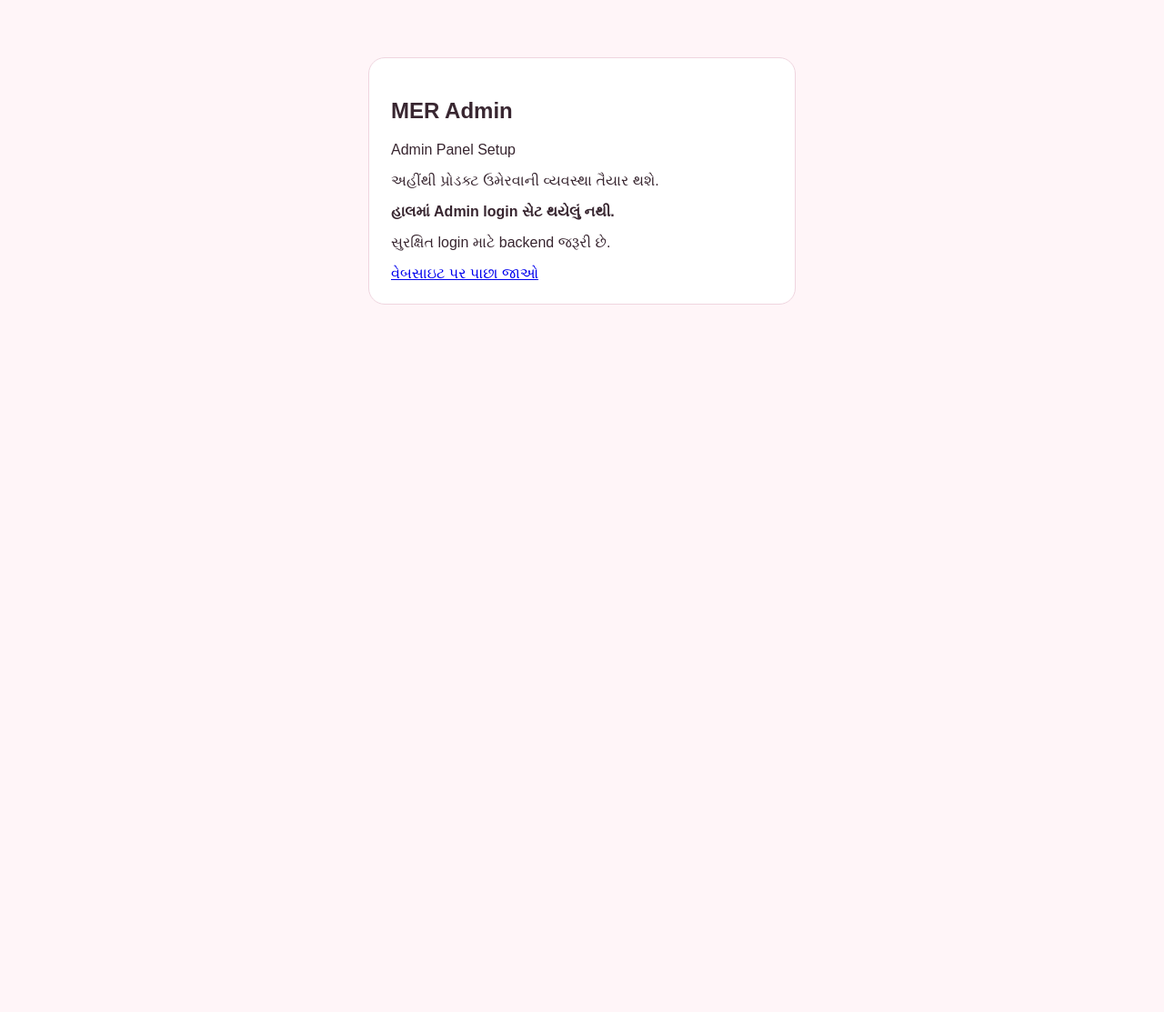
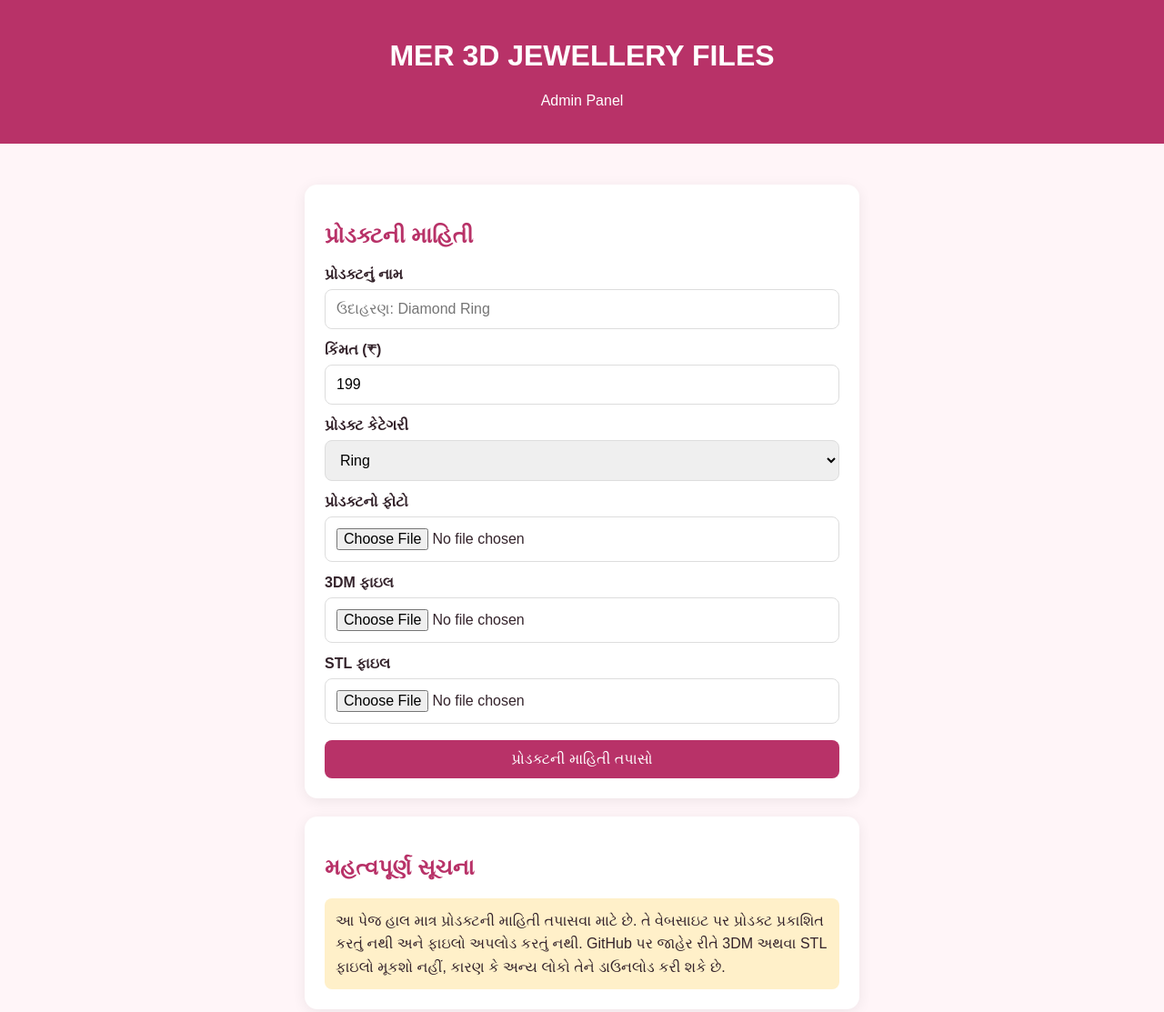
Before and after one commit to vishvasmer541-create/MER-JEWELLERY, a plain HTML site: page admin.html in a window 1280 px wide. Shown: the whole page at 91% size. Before the commit the page ends 800 px from the top, so only its background shows below. Drawn offline with Linux system fonts and the light colour scheme.

Commit message:
Update admin.html

```diff
--- a/admin.html
+++ b/admin.html
@@ -1,48 +1,150 @@
-
 <!DOCTYPE html>
 <html lang="gu">
 <head>
 <meta charset="UTF-8">
-  <meta name="viewport" content="width=device-width, initial-scale=1">
-  <title>MER Admin</title>
+<meta name="viewport" content="width=device-width, initial-scale=1.0">
+<title>MER 3D Jewellery Files - Admin</title>
 <style>
-    body {
-      font-family: Arial, sans-serif;
-      background: #fff5f8;
-      padding: 20px;
-      color: #382630;
+*{box-sizing:border-box}
+body{
+  margin:0;
+  font-family:Arial,sans-serif;
+  background:#fff5f8;
+  color:#34232b;
 }
-    .panel {
-      max-width: 420px;
-      margin: 35px auto;
-      padding: 24px;
-      background: white;
-      border: 1px solid #efd5df;
-      border-radius: 18px;
+header{
+  background:#b83268;
+  color:white;
+  text-align:center;
+  padding:22px 12px;
 }
-    input, button {
-      box-sizing: border-box;
-      width: 100%;
-      padding: 12px;
-      margin: 9px 0;
-      border-radius: 9px;
-      border: 1px solid #ddbdca;
+main{
+  max-width:650px;
+  margin:25px auto;
+  padding:20px;
 }
-    button {
-      background: #b8758d;
-      color: white;
-      font-weight: bold;
+.card{
+  background:white;
+  padding:22px;
+  border-radius:14px;
+  box-shadow:0 3px 15px #00000012;
+  margin-bottom:20px;
 }
+h2{color:#b83268}
+label{
+  display:block;
+  margin-top:14px;
+  font-weight:bold;
+}
+input,select,button{
+  width:100%;
+  padding:12px;
+  margin-top:7px;
+  border:1px solid #ddd;
+  border-radius:8px;
+  font-size:16px;
+}
+button{
+  background:#b83268;
+  color:white;
+  border:none;
+  cursor:pointer;
+  margin-top:18px;
+}
+.note{
+  background:#fff0c9;
+  padding:12px;
+  border-radius:8px;
+  line-height:1.6;
+}
+#preview{max-width:100%;margin-top:12px}
 </style>
 </head>
 <body>
-  <div class="panel">
-    <h2>MER Admin</h2>
-    <p>Admin Panel Setup</p>
-    <p>અહીંથી પ્રોડક્ટ ઉમેરવાની વ્યવસ્થા તૈયાર થશે.</p>
-    <p><strong>હાલમાં Admin login સેટ થયેલું નથી.</strong></p>
-    <p>સુરક્ષિત login માટે backend જરૂરી છે.</p>
-    <a href="index.html">વેબસાઇટ પર પાછા જાઓ</a>
+<header>
+  <h1>MER 3D JEWELLERY FILES</h1>
+  <p>Admin Panel</p>
+</header>
+
+<main>
+  <section class="card">
+    <h2>પ્રોડક્ટની માહિતી</h2>
+
+    <label>પ્રોડક્ટનું નામ</label>
+    <input id="name" placeholder="ઉદાહરણ: Diamond Ring">
+
+    <label>કિંમત (₹)</label>
+    <input id="price" type="number" value="199" min="1">
+
+    <label>પ્રોડક્ટ કેટેગરી</label>
+    <select id="category">
+      <option>Ring</option>
+      <option>Pendant</option>
+      <option>Earring</option>
+      <option>Bangle</option>
+      <option>Necklace</option>
+    </select>
+
+    <label>પ્રોડક્ટનો ફોટો</label>
+    <input id="photo" type="file" accept="image/*">
+    <img id="preview" alt="Photo preview" hidden>
+
+    <label>3DM ફાઇલ</label>
+    <input id="file3dm" type="file" accept=".3dm">
+
+    <label>STL ફાઇલ</label>
+    <input id="fileStl" type="file" accept=".stl">
+
+    <button onclick="previewProduct()">પ્રોડક્ટની માહિતી તપાસો</button>
+    <div id="result"></div>
+  </section>
+
+  <section class="card">
+    <h2>મહત્વપૂર્ણ સૂચના</h2>
+    <div class="note">
+      આ પેજ હાલ માત્ર પ્રોડક્ટની માહિતી તપાસવા માટે છે.
+      તે વેબસાઇટ પર પ્રોડક્ટ પ્રકાશિત કરતું નથી અને ફાઇલો અપલોડ કરતું નથી.
+      GitHub પર જાહેર રીતે 3DM અથવા STL ફાઇલો મૂકશો નહીં,
+      કારણ કે અન્ય લોકો તેને ડાઉનલોડ કરી શકે છે.
     </div>
+  </section>
+</main>
+
+<script>
+const photo = document.getElementById('photo');
+photo.addEventListener('change', function(){
+  const img = document.getElementById('preview');
+  if(this.files && this.files[0]){
+    img.src = URL.createObjectURL(this.files[0]);
+    img.hidden = false;
+  } else {
+    img.hidden = true;
+  }
+});
+
+function previewProduct(){
+  const name = document.getElementById('name').value.trim();
+  const price = document.getElementById('price').value;
+  const category = document.getElementById('category').value;
+  const f3dm = document.getElementById('file3dm').files[0];
+  const stl = document.getElementById('fileStl').files[0];
+  const result = document.getElementById('result');
+
+  if(!name || !price){
+    result.textContent = 'પ્રોડક્ટનું નામ અને કિંમત ભરો.';
+    return;
+  }
+
+  result.innerHTML = '';
+  const title = document.createElement('h3');
+  title.textContent = name;
+  const details = document.createElement('p');
+  details.textContent = 'કેટેગરી: ' + category + ' | કિંમત: ₹' + price;
+  const files = document.createElement('p');
+  files.textContent = '3DM: ' + (f3dm ? f3dm.name : 'પસંદ નથી') +
+    ' | STL: ' + (stl ? stl.name : 'પસંદ નથી');
+  result.append(title, details, files);
+}
+</script>
 </body>
 </html>
```
Lines whose indentation alone changed are shown as unchanged.
